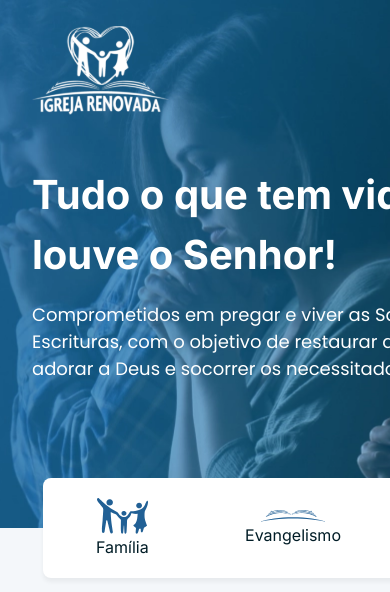
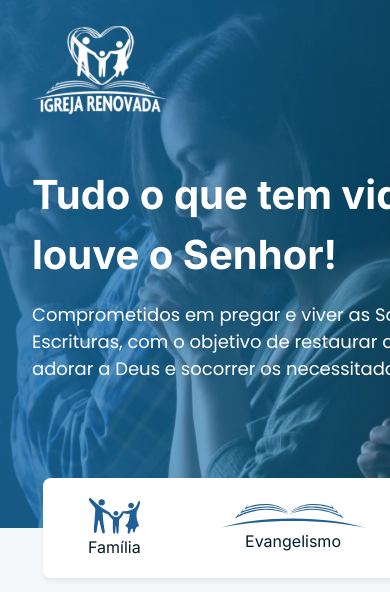
Before and after one commit to eriquyjhordan/igreja-renovada, a Next.js app: page / in a window 390 px wide. Shown: the top 592 px of the page. Built offline with nearby package versions, Linux system fonts and the light colour scheme.

Commit message:
fix: evangelism image

```diff
--- a/src/pages/index.tsx
+++ b/src/pages/index.tsx
@@ -58,6 +58,7 @@ export default function Home() {
                 width={96}
                 height={15.82}
                 alt="evangelismo"
+                className={styles.evangelismImage}
               />
               <p className={`${inter.className} ${styles.principlesText}`}>Evangelismo</p>
             </div>
--- a/src/styles/Home.module.css
+++ b/src/styles/Home.module.css
@@ -157,6 +157,10 @@
   .principleItem>img {
     width: 70%;
   }
+
+  .evangelismImage {
+    width: 9rem !important;
+  }
 }
 
 @media (max-width: 560px) {
```
